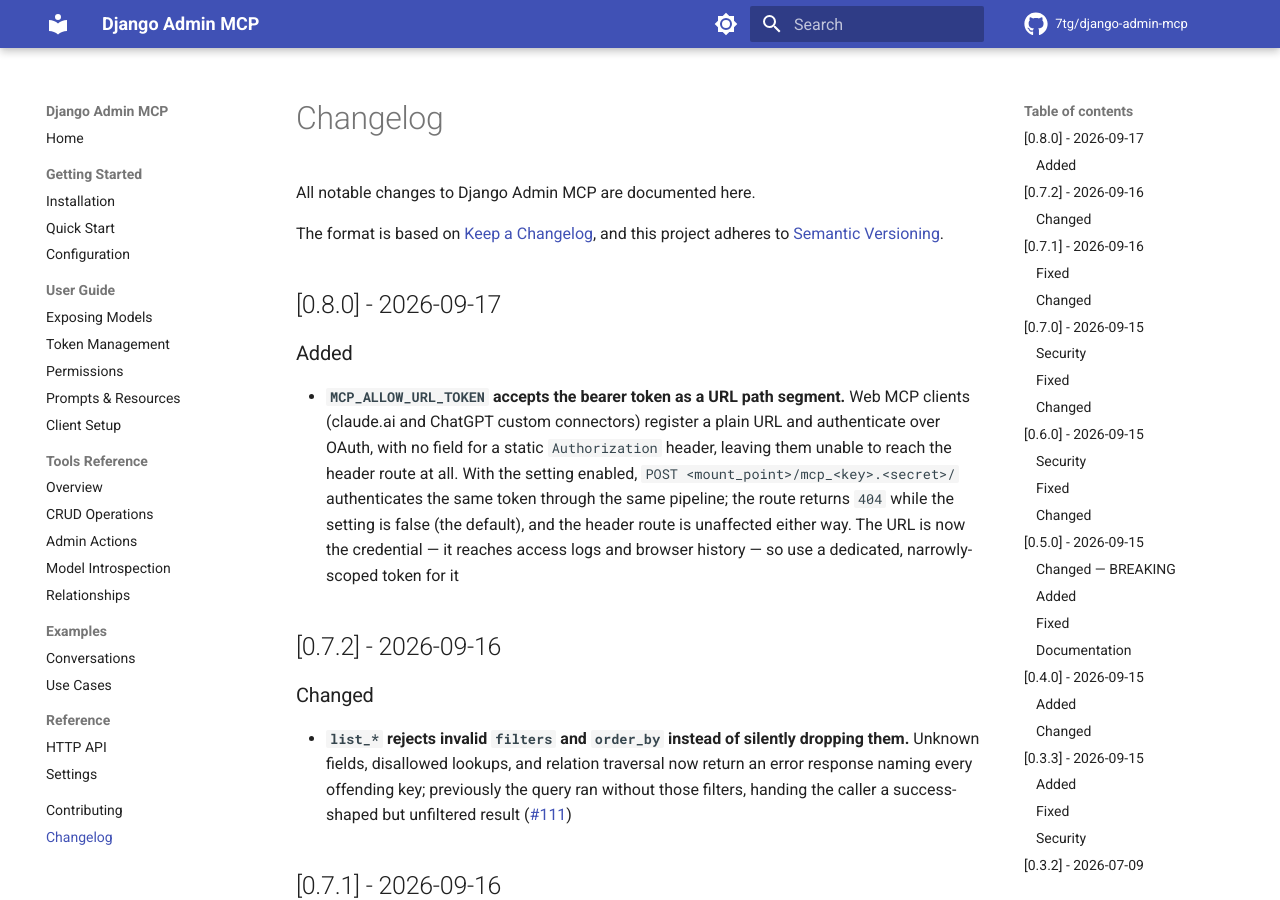
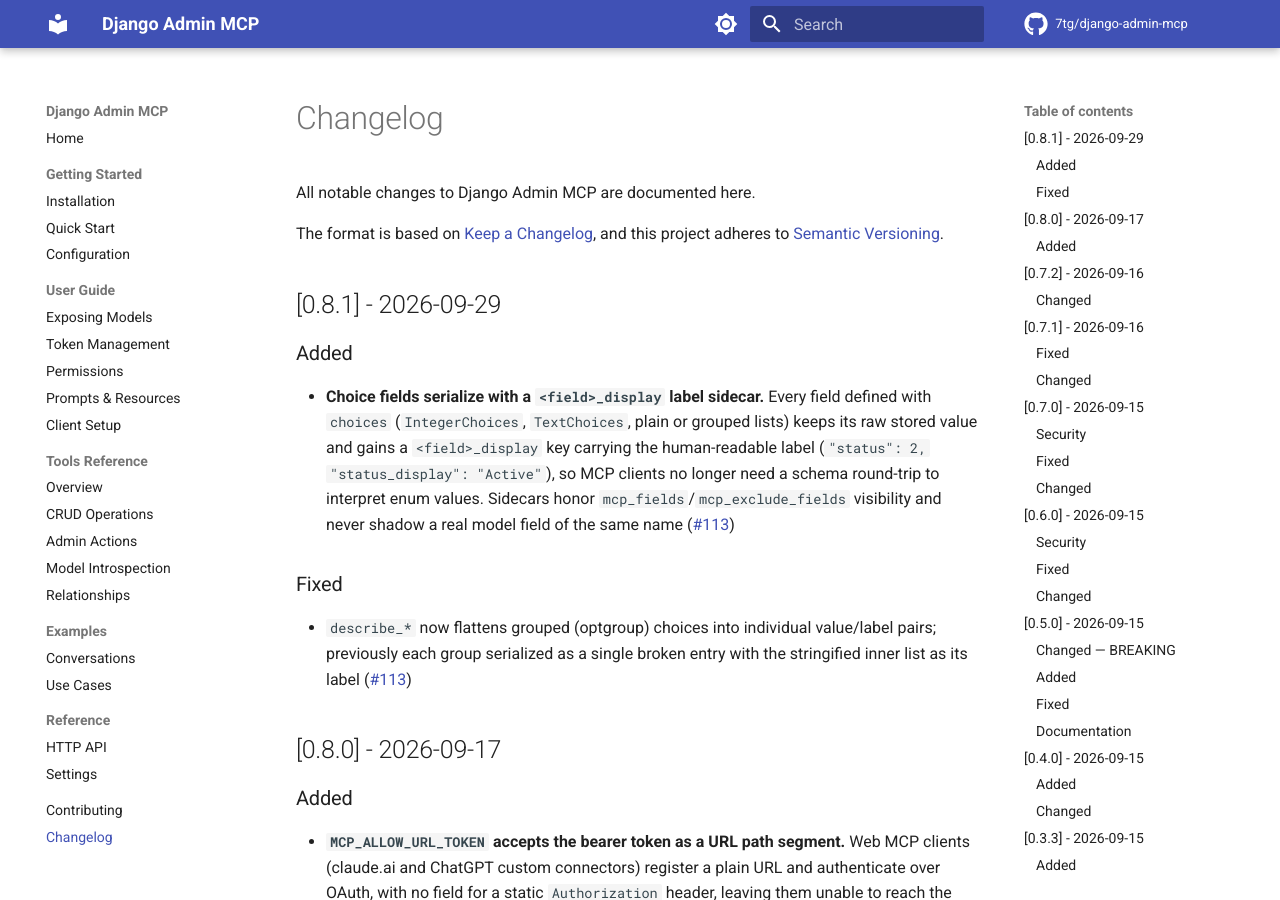
Before and after one commit to 7tg/django-admin-mcp, an MkDocs documentation site: the page built from docs/changelog.md, in a window 1280 px wide and 900 px high. Built offline with MkDocs 1.6.1 and Material for MkDocs 9.7.7, drawn with Linux system fonts in a browser that asks for light colours; comment, search, counter and statistics services are not loaded.

Commit message:
Bump version to 0.8.1

```diff
--- a/django_admin_mcp/__init__.py
+++ b/django_admin_mcp/__init__.py
@@ -4,7 +4,7 @@
 
 from django_admin_mcp.mixin import MCPAdminMixin
 
-__version__ = "0.8.0"
+__version__ = "0.8.1"
 __author__ = "Barbaros Goren"
 __email__ = "gorenbarbaros@gmail.com"
 __all__ = [
--- a/docs/changelog.md
+++ b/docs/changelog.md
@@ -4,6 +4,14 @@
 
 The format is based on [Keep a Changelog](https://keepachangelog.com/en/1.0.0/),
 and this project adheres to [Semantic Versioning](https://semver.org/spec/v2.0.0.html).
+
+## [0.8.1] - 2026-09-29
+
+### Added
+- **Choice fields serialize with a `<field>_display` label sidecar.** Every field defined with `choices` (`IntegerChoices`, `TextChoices`, plain or grouped lists) keeps its raw stored value and gains a `<field>_display` key carrying the human-readable label (`"status": 2, "status_display": "Active"`), so MCP clients no longer need a schema round-trip to interpret enum values. Sidecars honor `mcp_fields`/`mcp_exclude_fields` visibility and never shadow a real model field of the same name ([#113](https://github.com/7tg/django-admin-mcp/issues/113))
+
+### Fixed
+- `describe_*` now flattens grouped (optgroup) choices into individual value/label pairs; previously each group serialized as a single broken entry with the stringified inner list as its label ([#113](https://github.com/7tg/django-admin-mcp/issues/113))
 
 ## [0.8.0] - 2026-09-17
 
--- a/pyproject.toml
+++ b/pyproject.toml
@@ -4,7 +4,7 @@
 
 [project]
 name = "django-admin-mcp"
-version = "0.8.0"
+version = "0.8.1"
 description = "Django admin MCP integration - expose Django admin models to MCP clients"
 readme = "README.md"
 requires-python = ">=3.10"
```
Also changed, not shown: 1 other file.
